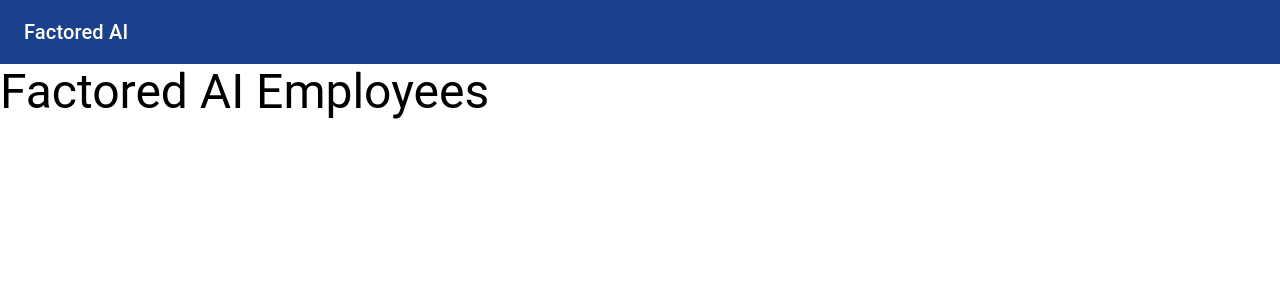
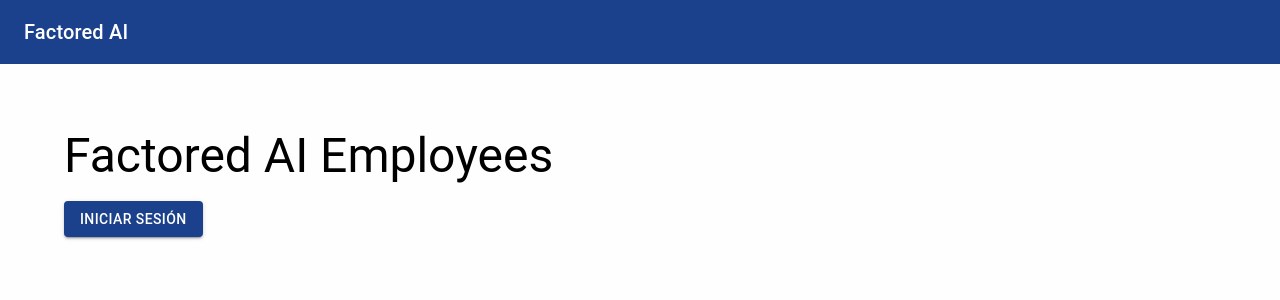
Before and after one commit to sebasnop/factored-frontend, a React (Create React App) app: page / in a window 1280 px wide. Shown: the top 300 px of the page. Built offline with nearby package versions, Linux system fonts and the light colour scheme.

Commit message:
feat: Basic hero made on main page.

```diff
--- a/src/App.tsx
+++ b/src/App.tsx
@@ -2,7 +2,7 @@
 import Toolbar from '@mui/material/Toolbar'
 import Typography from '@mui/material/Typography'
 import Container from '@mui/material/Container'
-import { Stack } from '@mui/material';
+import { Box, Stack, Button } from '@mui/material';
 
 function App() {
   return (
@@ -15,9 +15,17 @@
         </Toolbar>
       </AppBar>
       <main>
-        <Typography variant="h3" color="initial">
-          Factored AI Employees
-        </Typography>
+        <Container maxWidth={false} component="section"
+          sx={{ py: 8, backgroundColor:"#FEFEFE" }}>
+          <Container maxWidth="lg">
+            <Typography variant="h3" color="initial" gutterBottom>
+              Factored AI Employees
+            </Typography>
+            <Button variant="contained" color="primary">
+              Iniciar sesión
+            </Button>
+          </Container>
+        </Container>
       </main>
     </>
   );
```
